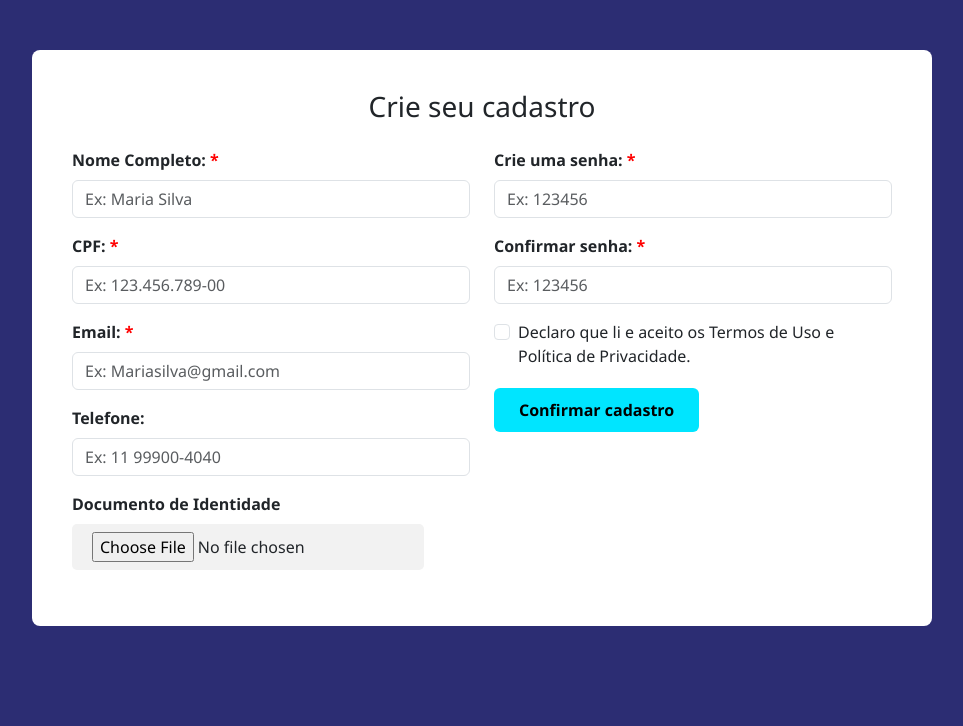
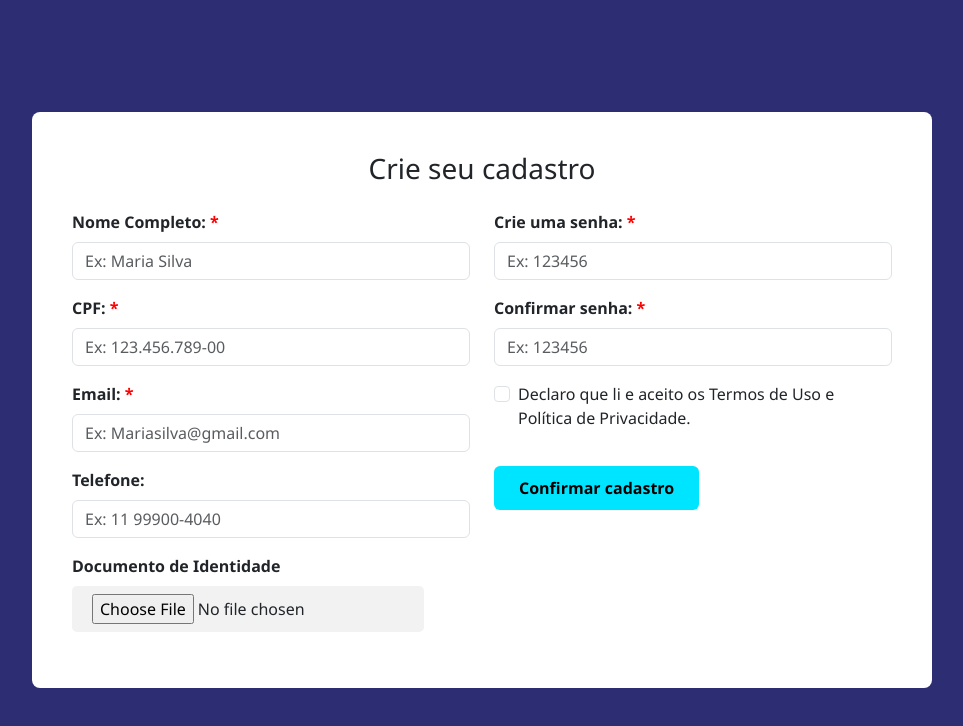
Before and after one commit to femedinat/FIAP-Challenge-LetsSign, a plain HTML site: page cadastro.html in a window 1280 px wide. Shown: the whole page, without its empty margins (158-1121 px from the left). Drawn offline with nearby package versions, Linux system fonts and the light colour scheme.

Commit message:
fix: centralizando div de cadastro

```diff
--- a/cadastro.html
+++ b/cadastro.html
@@ -1,6 +1,5 @@
 <!DOCTYPE html>
 <html lang="pt-BR">
-
 <head>
     <meta charset="UTF-8">
     <meta name="viewport" content="width=device-width, initial-scale=1.0">
@@ -9,6 +8,7 @@
     <link rel="stylesheet" href="styles/cadastro.css" />
 </head>
 <body>
+    <div class="d-flex justify-content-center align-items-center min-vh-100">
         <div class="form-container">
             <h3 class="text-center mb-4">Crie seu cadastro</h3>
             <form action="sucesso.html" method="POST">
@@ -18,22 +18,18 @@
                             <label class="form-label required">Nome Completo:</label>
                             <input type="text" class="form-control" placeholder="Ex: Maria Silva" required>
                         </div>
-
                         <div class="mb-3">
                             <label class="form-label required">CPF:</label>
                             <input type="text" class="form-control" placeholder="Ex: 123.456.789-00" required>
                         </div>
-
                         <div class="mb-3">
                             <label class="form-label required">Email:</label>
                             <input type="email" class="form-control" placeholder="Ex: Mariasilva@gmail.com" required>
                         </div>
-
                         <div class="mb-3">
                             <label class="form-label">Telefone:</label>
                             <input type="text" class="form-control" placeholder="Ex: 11 99900-4040">
                         </div>
-
                         <div class="mb-3">
                             <label class="form-label">Documento de Identidade</label><br>
                             <input type="file" class="btn-upload">
@@ -44,25 +40,21 @@
                             <label class="form-label required">Crie uma senha:</label>
                             <input type="password" class="form-control" placeholder="Ex: 123456" required>
                         </div>
-
                         <div class="mb-3">
                             <label class="form-label required">Confirmar senha:</label>
                             <input type="password" class="form-control" placeholder="Ex: 123456" required>
                         </div>
-
                         <div class="form-check">
                             <input class="form-check-input" type="checkbox" id="termos" required>
                             <label class="form-check-label" for="termos">
                                 Declaro que li e aceito os Termos de Uso e Política de Privacidade.
                             </label>
                         </div>
-
-                    <button type="submit" class="btn btn-submit">Confirmar cadastro</button>
+                        <button type="submit" class="btn btn-submit mt-3">Confirmar cadastro</button>
                     </div>
                 </div>
             </form>
         </div>
-
+    </div>
 </body>
-
 </html>
```
Lines whose indentation alone changed are shown as unchanged.
